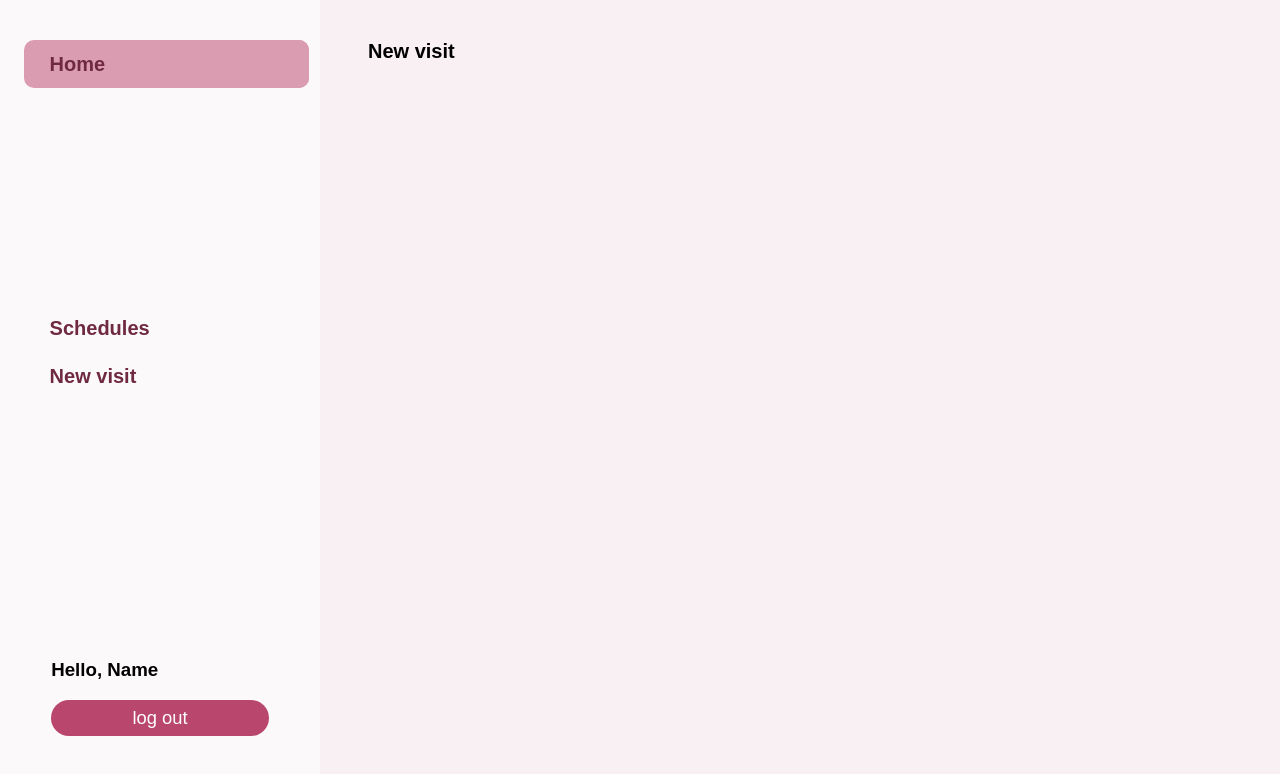
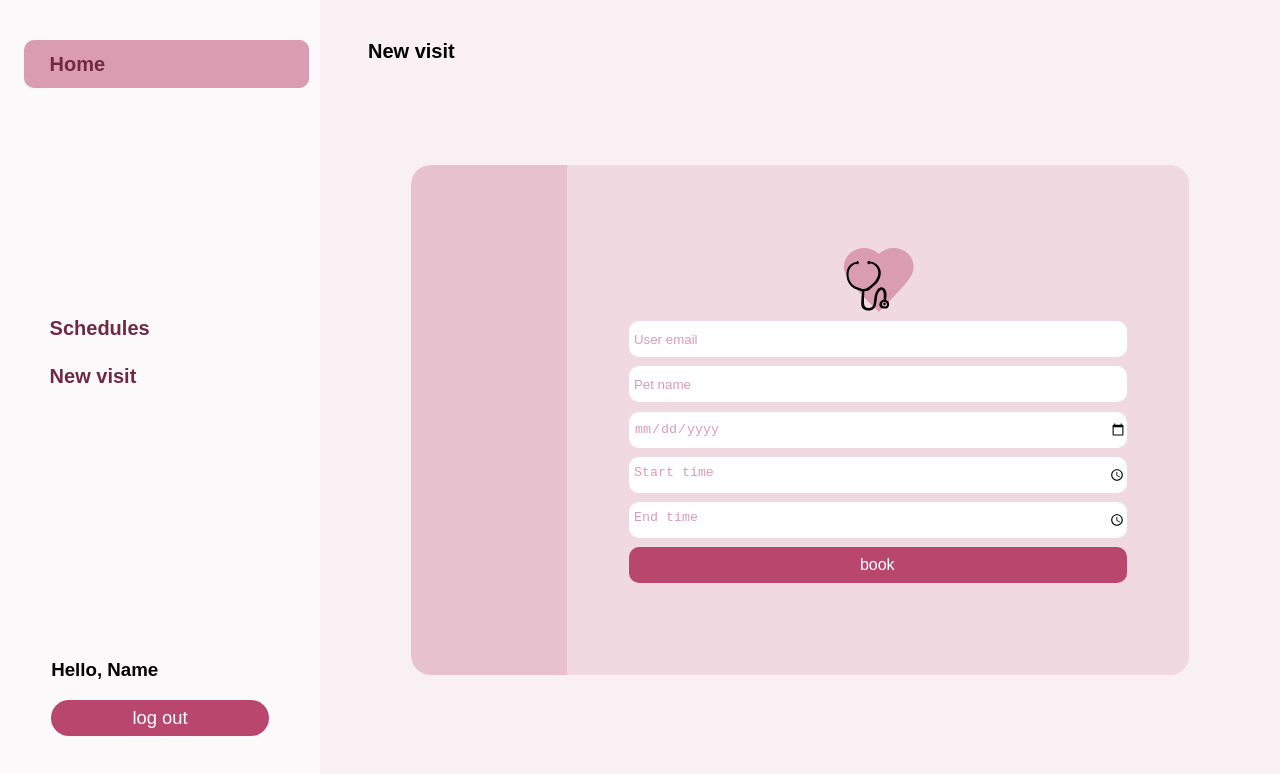
Before and after one commit to achwi00/vetclinic-front, a React (Create React App) app: page /dashboard/new-visit/reception in a window 1280 px wide. Shown: the top 774 px of the page. Built offline with nearby package versions, Linux system fonts and the light colour scheme.

Commit message:
[Style] displaying dataplaceholders for time

```diff
--- a/src/component/Form.js
+++ b/src/component/Form.js
@@ -51,6 +51,7 @@ function Form({ fields, onFormSubmit, inputStyle, buttonMsg, buttonClass, styleC
                                 className={inputStyle}
                                 name={field.name}
                                 placeholder={field.placeholder}
+                                dataplaceholder={field.dataplaceholder}
                                 value={formData[field.name] || ''}
                                 onChange={(e) => handleChange(e, field.name)}
                                 required={field.required || false}
--- /dev/null
+++ b/src/styles/receptionist-dashboard.css
@@ -0,0 +1,22 @@
+:root{
+    --main-color: #F9F0F3;
+    --lively-pink: #B9466C;
+    --washed-out-pink: #f3e2e8;
+    --plum: #6F2A41;
+    --almost-white: #FCF9FA;
+    --violet-pink: #D99CB0;
+    --mid-pink: #E8C1CE;
+    --dreamy-pink: #F1D9E1;
+}
+
+input[type="time"]:invalid:before {
+    content: attr(dataplaceholder);
+    position: absolute;
+    background: white;
+    width: 20%;
+}
+
+input[type="time"]:focus:before {
+    width: 0;
+    content: '';
+}
--- a/src/views/receptionist_dashboard/DashboardNewVisitForReception.js
+++ b/src/views/receptionist_dashboard/DashboardNewVisitForReception.js
@@ -1,24 +1,58 @@
-import React, {useContext} from "react";
+import React, {useContext, useState} from "react";
 import '../../index.css'
+import '../../../src/styles/receptionist-dashboard.css'
 import '../../../src/styles/dashboard.css'
 import SideMenu from "../../component/SideMenu";
 import {UserContext} from "../../UserContext";
+import IconDisplayer from "../../component/IconDisplayer";
+import Form from "../../component/Form";
 
 function DashboardNewVisitForReception(){
     const {user} = useContext(UserContext);
+    const [view, setView] = useState("panel");
+    const [res, setResponse] = useState(null);
 
     const buttons = [
         {label: 'Schedules', href:'/dashboard/schedules'},
         {label: 'New visit', href:'/dashboard/new-visit/reception'},
     ]
-
+    const formFields = [
+        { name: 'email', placeholder: 'User email', type: 'email', required: true },
+        { name: 'petName', placeholder: 'Pet name', type: 'text', required: true },
+        { name: 'date', placeholder: 'Visit date', type: 'date', required: true },
+        { name: 'startTime', dataplaceholder: 'Start time', type: 'time',  required: true },
+        { name: 'endTime', dataplaceholder: 'End time', type: 'time', required: true },
+    ]
+    const handleFormSubmit = async (formData) => {}
     return(
         <div className="all-holder">
             <SideMenu buttons={buttons}/>
             <div className="content-holder">
                 <div className="centring-main">
                     <h2 className="site-tracker">New visit</h2>
+                    {view ==="panel" &&
+                        <div className="choice-panel-holder">
+                            <div className="choice-panel">
+                                <div className="left choice-shrink">
 
+                                </div>
+                                <div className="choice right choice-grow">
+                                    <IconDisplayer
+                                        iconName="checkup"
+                                        styleClass="service-icon"
+                                    />
+                                    <Form
+                                        fields={formFields}
+                                        onFormSubmit={handleFormSubmit}
+                                        styleClass="formsHolder forms-longer"
+                                        inputStyle="formInputs credentials"
+                                        buttonMsg="book"
+                                        buttonClass="formInputs form-btn"
+                                    />
+                                </div>
+                            </div>
+                        </div>
+                    }
                 </div>
             </div>
         </div>
```
